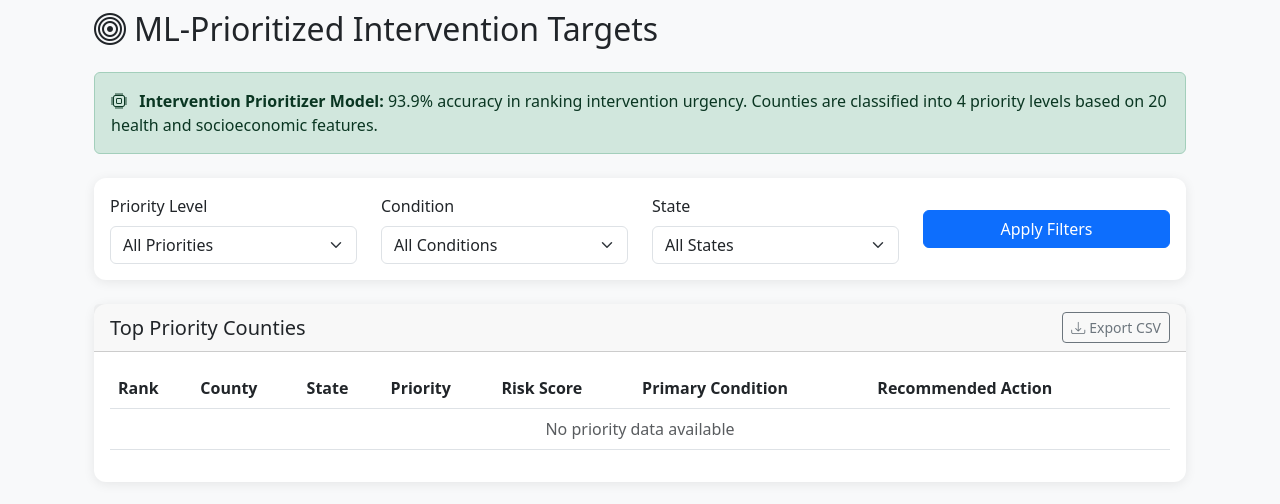
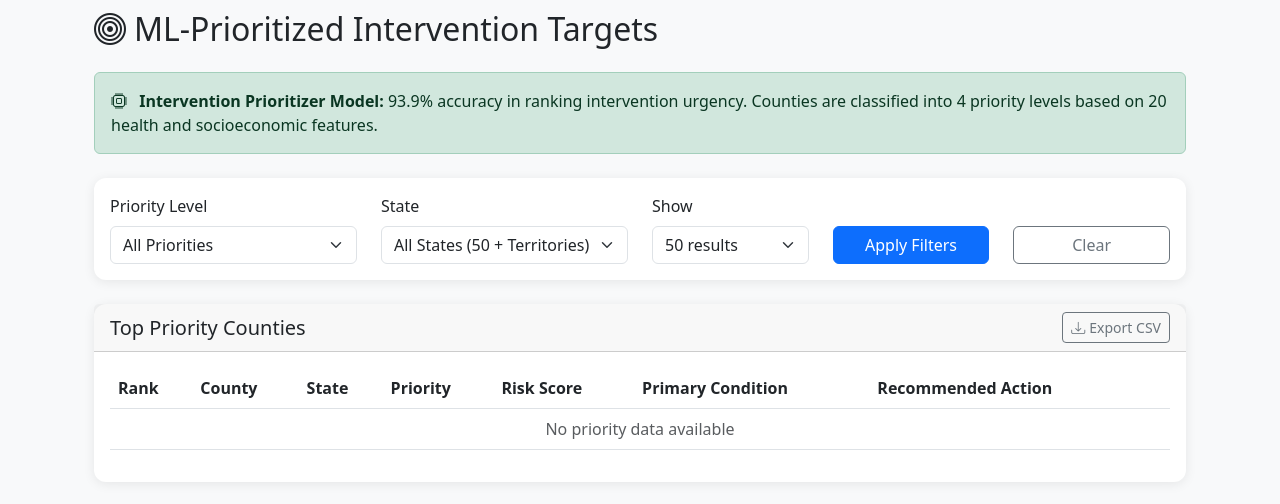
Before and after one commit to bryanc5864/HealthGuard-America, a Python web app: template frontend/templates/gov/chroniccare/interventions.html in a window 1280 px wide. Shown: the part 148-652 px from the top of the page. Run offline with Jinja, Linux system fonts and the light colour scheme; the template is opened without the code that fills it, so the values that code supplies are empty.

Commit message:
Fix NoneType errors in FoodScore and add filters to ChronicCare interventions

```diff
--- a/frontend/templates/gov/chroniccare/interventions.html
+++ b/frontend/templates/gov/chroniccare/interventions.html
@@ -23,39 +23,45 @@
     <!-- Priority Filters -->
     <div class="card mb-4">
         <div class="card-body">
-            <div class="row align-items-center">
+            <form action="{{ url_for('gov.chroniccare_interventions') }}" method="get">
+                <div class="row align-items-end">
                     <div class="col-md-3">
                         <label class="form-label">Priority Level</label>
-                    <select class="form-select">
+                        <select class="form-select" name="priority">
                             <option value="">All Priorities</option>
-                        <option value="1">Critical (Priority 1)</option>
-                        <option value="2">High (Priority 2)</option>
-                        <option value="3">Medium (Priority 3)</option>
-                        <option value="4">Low (Priority 4)</option>
-                    </select>
-                </div>
-                <div class="col-md-3">
-                    <label class="form-label">Condition</label>
-                    <select class="form-select">
-                        <option value="">All Conditions</option>
-                        <option value="diabetes">Diabetes</option>
-                        <option value="obesity">Obesity</option>
-                        <option value="heart">Heart Disease</option>
+                            <option value="Critical" {% if selected_priority == 'Critical' %}selected{% endif %}>Critical</option>
+                            <option value="High" {% if selected_priority == 'High' %}selected{% endif %}>High</option>
+                            <option value="Medium" {% if selected_priority == 'Medium' %}selected{% endif %}>Medium</option>
                         </select>
                     </div>
                     <div class="col-md-3">
                         <label class="form-label">State</label>
-                    <select class="form-select">
-                        <option value="">All States</option>
+                        <select class="form-select" name="state">
+                            <option value="">All States (50 + Territories)</option>
                             {% for state in states %}
-                        <option value="{{ state }}">{{ state }}</option>
+                            <option value="{{ state }}" {% if selected_state == state %}selected{% endif %}>{{ state }}</option>
                             {% endfor %}
                         </select>
                     </div>
-                <div class="col-md-3 d-flex align-items-end">
-                    <button class="btn btn-primary w-100">Apply Filters</button>
+                    <div class="col-md-2">
+                        <label class="form-label">Show</label>
+                        <select class="form-select" name="limit">
+                            <option value="50" {% if selected_limit == 50 %}selected{% endif %}>50 results</option>
+                            <option value="100" {% if selected_limit == 100 %}selected{% endif %}>100 results</option>
+                            <option value="200" {% if selected_limit == 200 %}selected{% endif %}>200 results</option>
+                            <option value="500" {% if selected_limit == 500 %}selected{% endif %}>500 results</option>
+                        </select>
                     </div>
+                    <div class="col-md-2">
+                        <button type="submit" class="btn btn-primary w-100">Apply Filters</button>
                     </div>
+                    {% if selected_state or selected_priority or selected_limit != 50 %}
+                    <div class="col-md-2">
+                        <a href="{{ url_for('gov.chroniccare_interventions') }}" class="btn btn-outline-secondary w-100">Clear</a>
+                    </div>
+                    {% endif %}
+                </div>
+            </form>
         </div>
     </div>
 
--- a/frontend/templates/gov/foodscore/search.html
+++ b/frontend/templates/gov/foodscore/search.html
@@ -39,7 +39,7 @@
                     <div class="card h-100">
                         <div class="card-body">
                             <div class="d-flex justify-content-between align-items-start mb-2">
-                                <h6 class="card-title mb-0">{{ p.get('product_name', 'Unknown')[:35] }}{% if p.get('product_name', '')|length > 35 %}...{% endif %}</h6>
+                                <h6 class="card-title mb-0">{{ (p.get('product_name') or 'Unknown')[:35] }}{% if (p.get('product_name') or '')|length > 35 %}...{% endif %}</h6>
                                 {% set nova = p.get('nova_group', 0) | string %}
                                 {% if nova == '4' or 'en:4' in nova %}
                                 <span class="badge bg-danger">NOVA 4</span>
```
Also changed, not shown: frontend/blueprints/gov/chroniccare.py (+21 -2 lines), frontend/templates/gov/foodscore/snap.html (+4 -4 lines). Lines whose indentation alone changed are shown as unchanged.
